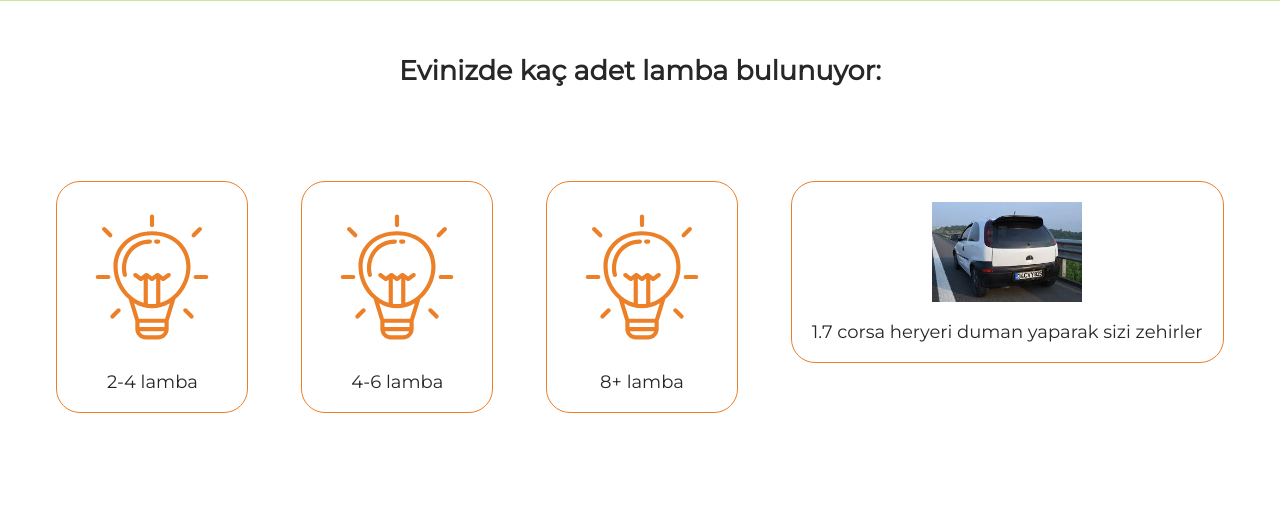
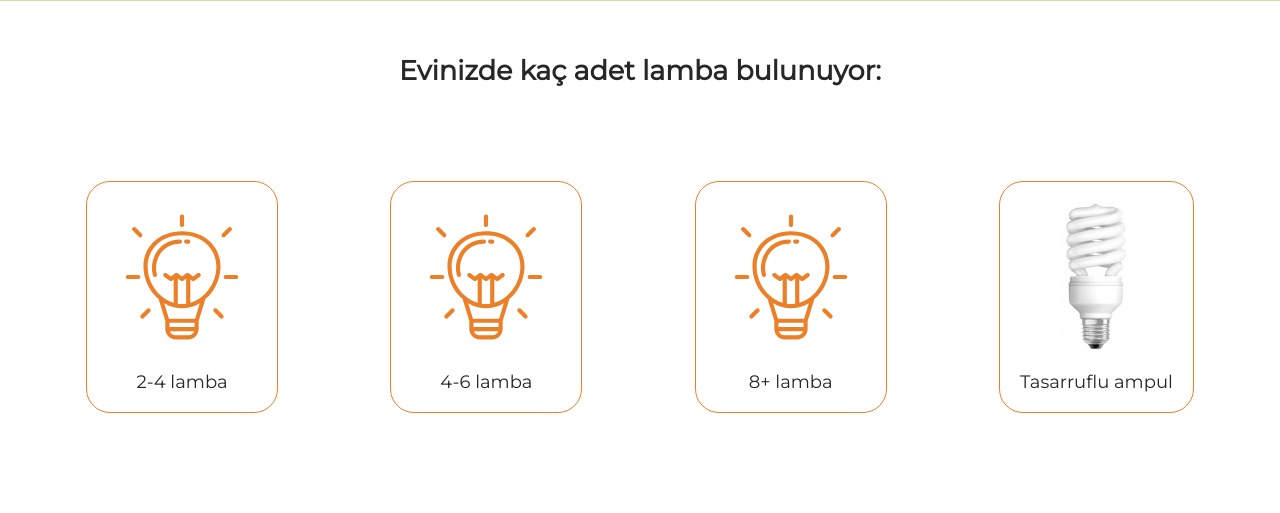
Before and after one commit to cancirakman/e-calculator, a Flask app: page /1 in a window 1280 px wide. Shown: the part 469-982 px from the top of the page. Run offline with Flask 3, Linux system fonts and the light colour scheme.

Commit message:
Add files via upload

```diff
--- a/e-calculator/form.txt
+++ b/e-calculator/form.txt
@@ -1,4 +1,4 @@
 Ad:Can Çırakman
 Email:cancirakman@gmail.com
 Adres:Hatay
-Uygun Olunan Tarih:2024-01-31
+Uygun Olunan Tarih:2024-01-02
--- a/e-calculator/templates/electronics.html
+++ b/e-calculator/templates/electronics.html
@@ -37,6 +37,11 @@
           <img class="item__img" src="../static/img/battery.svg" alt="battery">
           <span>10+ cihaz</span></a>
       </li>
+      <li class="list__item">
+        <a href={{lights + "/1"}}>
+          <img class="item__img" src="../static/img/priz.jpg" alt="battery">
+          <span>Akıllı prizler ile tasarruf</span></a>
+      </li>
       <!--  -->
     </ul>
     {% endblock %}
--- a/e-calculator/templates/end.html
+++ b/e-calculator/templates/end.html
@@ -31,18 +31,16 @@
         <img class="rez__img" src="../../static/img/planet_medium.svg" alt="" />
         <span>Sonucunuz {{result}} kWh</span>
         <span>Evınızın enerji verimliliği orta düzeydedir!</span>
-        <a href="{{ url_for('form') }}">Formu doldurun</a>
-        <a href="{{ url_for('form')}}" class="main.link">Formu doldurun</a>
+        <a href="{{ url_for('form')}}" class="main_link">Formu doldurun</a>
         {%elif result >= 300%}
         <img class="rez__img" src="../../static/img/planet_bad.svg" alt="" />
         <span>Sonucunuz {{result}} kWh</span>
         <span>Evınızın enerji verimliliği ortalamadan düşüktür!</span>
-        <a href="{{ url_for('form') }}">Formu doldurun</a>
         <span
           >Dünyayı daha çevreci bir yer yapmak ister misiniz? Formu doldurun ve
           size çevreci bir yapı oluşturalım!</span
         >
-        <a href="{{ url_for('form')}}" class="main.link">Formu doldurun</a>
+        <a href="{{ url_for('form')}}" class="main_link">Formu doldurun</a>
         {%endif%}
       </div>
       {% endblock %}
--- a/e-calculator/templates/form.html
+++ b/e-calculator/templates/form.html
@@ -33,7 +33,7 @@
               />
             </li>
             <li class="user-info__item">
-              <label for="email">Sizin adınız</label>
+              <label for="email">Email adresiniz</label>
               <input
                 type="email"
                 name="email"
--- a/e-calculator/templates/lights.html
+++ b/e-calculator/templates/lights.html
@@ -38,9 +38,9 @@
           <span>8+ lamba</span></a>
       </li>
       <li class="list__item">
-        <a href={{size + "/100000000"}}>
-          <img class="item__img" src="../static/img/corsa.jpg" alt="light">
-          <span>1.7 corsa heryeri duman yaparak sizi zehirler</span></a>
+        <a href={{size + "/1"}}>
+          <img class="item__img" src="../static/img/ampul.jpg" alt="light">
+          <span>Tasarruflu ampul</span></a>
       </li>
     </ul>
     {% endblock %}
```
Also changed, not shown: e-calculator/static/img/ampul.jpg (added), e-calculator/static/img/priz.jpg (added).
